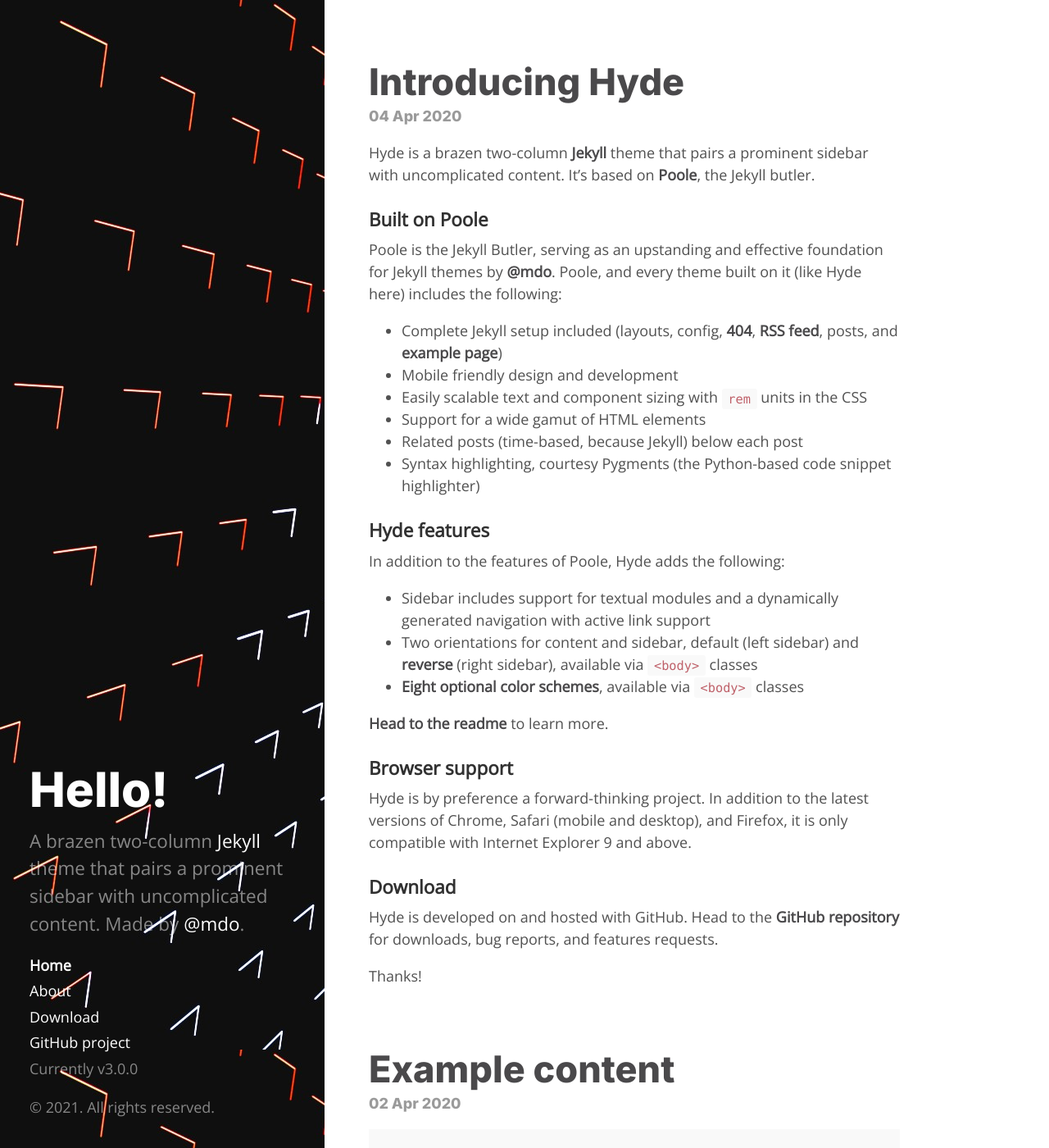
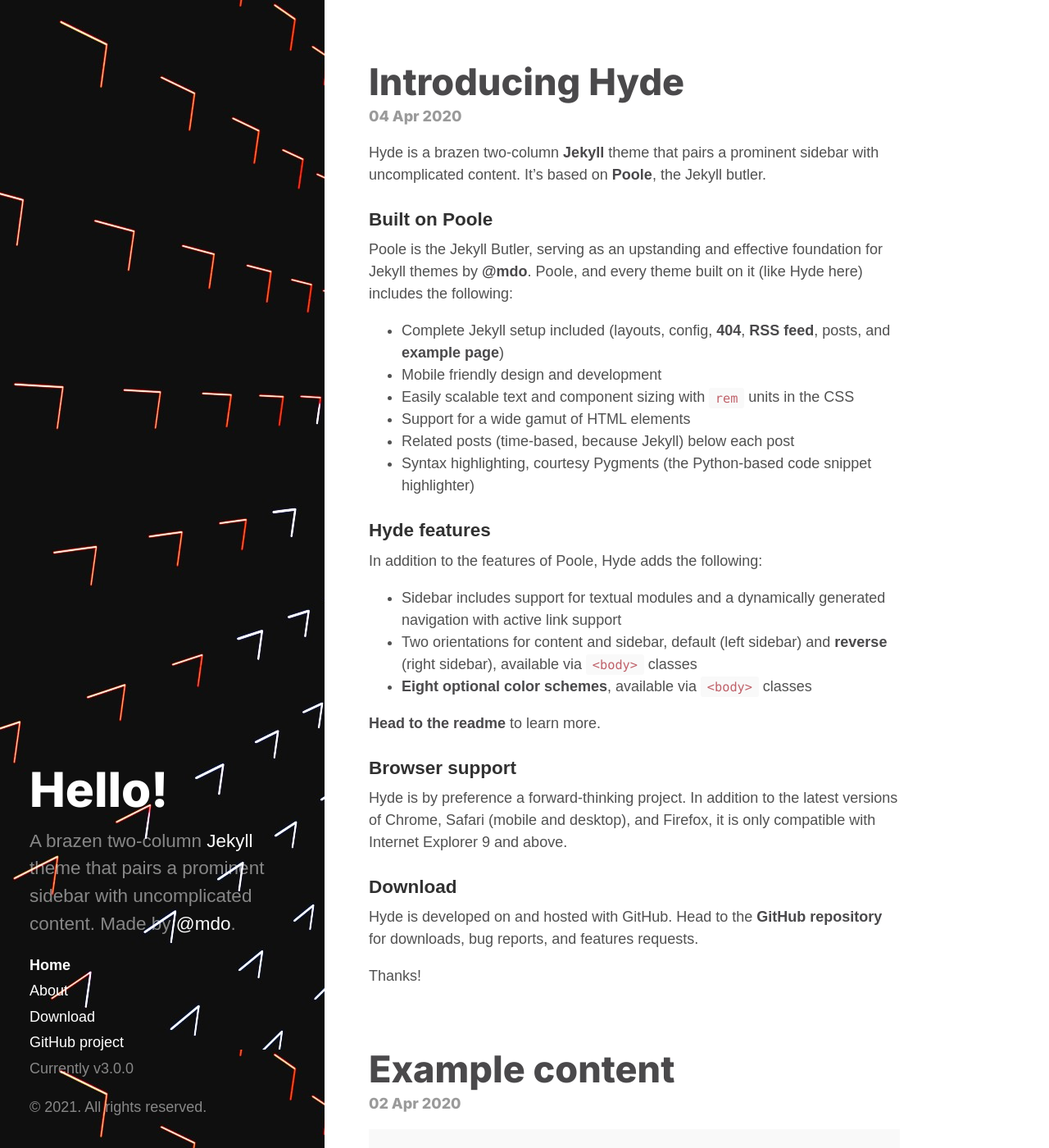
Before and after one commit to manddar/HydeIt, a Jekyll site: the page built from index.html, in a window 1280 px wide and 1400 px high. Shown: the whole window at 82% size. Built offline with Jekyll 4.4.1, drawn with Linux system fonts in a browser that asks for light colours; some web fonts are replaced; the list of posts is cut into pages by our own code.

Commit message:
Testing Muli font

```diff
--- a/_includes/head.html
+++ b/_includes/head.html
@@ -14,11 +14,11 @@
   <link rel="stylesheet" href="{{ 'public/css/poole.css' | absolute_url }}">
   <link rel="stylesheet" href="{{ 'public/css/syntax.css' | absolute_url }}">
   <link rel="stylesheet" href="{{ 'public/css/hyde.css' | absolute_url }}">
-  <link rel="stylesheet" href="http://fonts.googleapis.com/css?family=PT+Sans:400,400italic,700|Abril+Fatface">
+  <!-- <link rel="stylesheet" href="http://fonts.googleapis.com/css?family=PT+Sans:400,400italic,700|Abril+Fatface"> -->
 
   <link rel="preconnect" href="https://fonts.googleapis.com">
   <link rel="preconnect" href="https://fonts.gstatic.com" crossorigin>
-  <link href="https://fonts.googleapis.com/css2?family=Inter:wght@800&family=Open+Sans&display=swap" rel="stylesheet">
+  <link href="https://fonts.googleapis.com/css2?family=Inter:wght@800&family=Open+Sans&&family=Muli:400,400i,600&display=swap" rel="stylesheet">
 
   <link rel="apple-touch-icon-precomposed" sizes="144x144" href="{{ 'public/apple-touch-icon-144-precomposed.png' | absolute_url }}">
   <link rel="shortcut icon" href="{{ 'public/favicon.ico' | absolute_url }}">
--- a/public/css/hyde.css
+++ b/public/css/hyde.css
@@ -37,8 +37,9 @@
  */
 
 html {
-  /* font-family: "PT Sans", Helvetica, Arial, sans-serif; */
-  font-family: 'Open Sans', sans-serif;
+  /* font-family: "PT Sans", Helvetica, Arial, sans-serif;
+  font-family: 'Open Sans', sans-serif; */
+  font-family: Muli,sans-serif;
 }
 @media (min-width: 48em) {
   html {
--- a/public/css/poole.css
+++ b/public/css/poole.css
@@ -390,8 +390,9 @@
   overflow: hidden; /* clearfix */
   margin-left: -1rem;
   margin-right: -1rem;
-  /* font-family: "PT Sans", Helvetica, Arial, sans-serif; */
-  font-family: 'Open Sans', sans-serif;
+  /* font-family: "PT Sans", Helvetica, Arial, sans-serif;
+  font-family: 'Open Sans', sans-serif; */
+  font-family: Muli,sans-serif;
   color: #ccc;
   text-align: center;
 }
```
